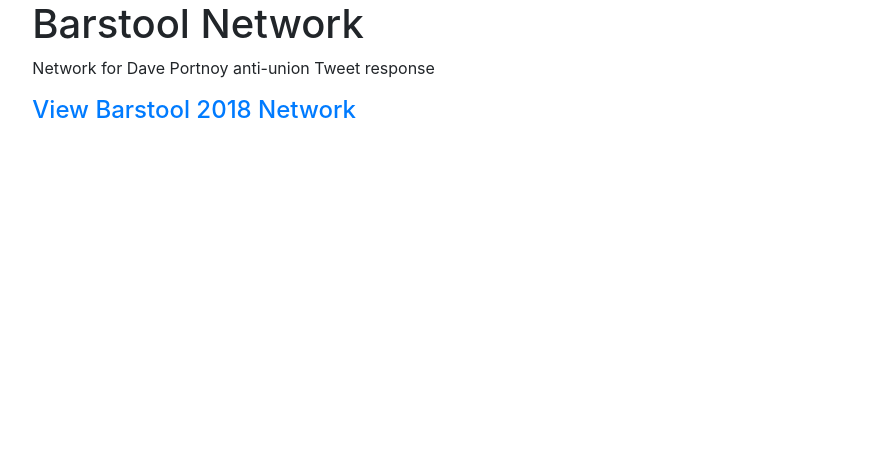
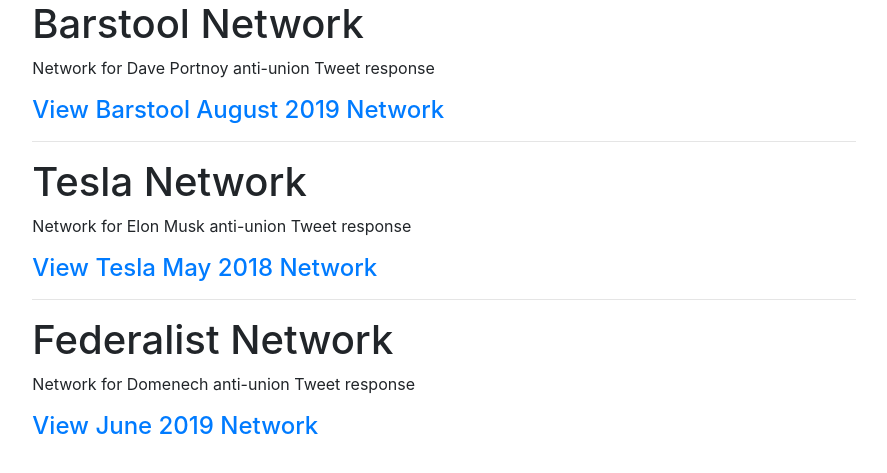
Before and after one commit to ucdscenter/covid_social_media, a Django app: page /union in a window 1280 px wide. Shown: the part 56-529 px from the top of the page, without its empty margins (196-1083 px from the left). Run offline with Django 3.2, Linux system fonts and the light colour scheme; some libraries are stand-ins or nearby versions.

Commit message:
updating with federalist, tesla vis

```diff
--- a/twitter_network/static/twitter_network/src/union_webgl_network.js
+++ b/twitter_network/static/twitter_network/src/union_webgl_network.js
@@ -299,7 +299,7 @@ async function wrapper(){
 		let tweetObj = data.nodes[tweet_i]
 		//let user_data = await d3.json("/twitter_network/get_user_tweets?usr=" + tweetObj[0] + "&start_d=" + data.info.start_date + "&end_d=" + data.info.end_date + '&qry=' + data.info.terms)
 		//console.log(user_data)
-		let user_data = tweetObj[7].split(" // ")
+		let user_data = tweetObj[7].split("///")
 		//d3.select("#user-tweet-count").text(user_data.hits.total)
 		d3.select("#user-tweet-count").text(user_data.length)
 		d3.select("#user-tweet-selected").text(tweetObj[0])
--- a/twitter_network/templates/twitter_network/union_nav.html
+++ b/twitter_network/templates/twitter_network/union_nav.html
@@ -6,7 +6,19 @@
 	<div class="col-8">
 		<h1>Barstool Network</h1>
 		<p>Network for Dave Portnoy anti-union Tweet response</p>
-		<h4><a href="twitter_network/union_webgl_network?identifier=barstool_test_full_new">View Barstool 2018 Network</a></h4>
+		<h4><a href="twitter_network/union_webgl_network?identifier=barstool_test">View Barstool August 2019 Network</a></h4>
+
+		<hr>
+
+		<h1>Tesla Network</h1>
+		<p>Network for Elon Musk anti-union Tweet response</p>
+		<h4><a href="twitter_network/union_webgl_network?identifier=tesla_test">View Tesla May 2018 Network</a></h4>
+
+		<hr>
+
+		<h1>Federalist Network</h1>
+		<p>Network for Domenech anti-union Tweet response</p>
+		<h4><a href="twitter_network/union_webgl_network?identifier=federalist_test">View June 2019 Network</a></h4>
 	</div>
 </div>
 {% endblock %}
```
